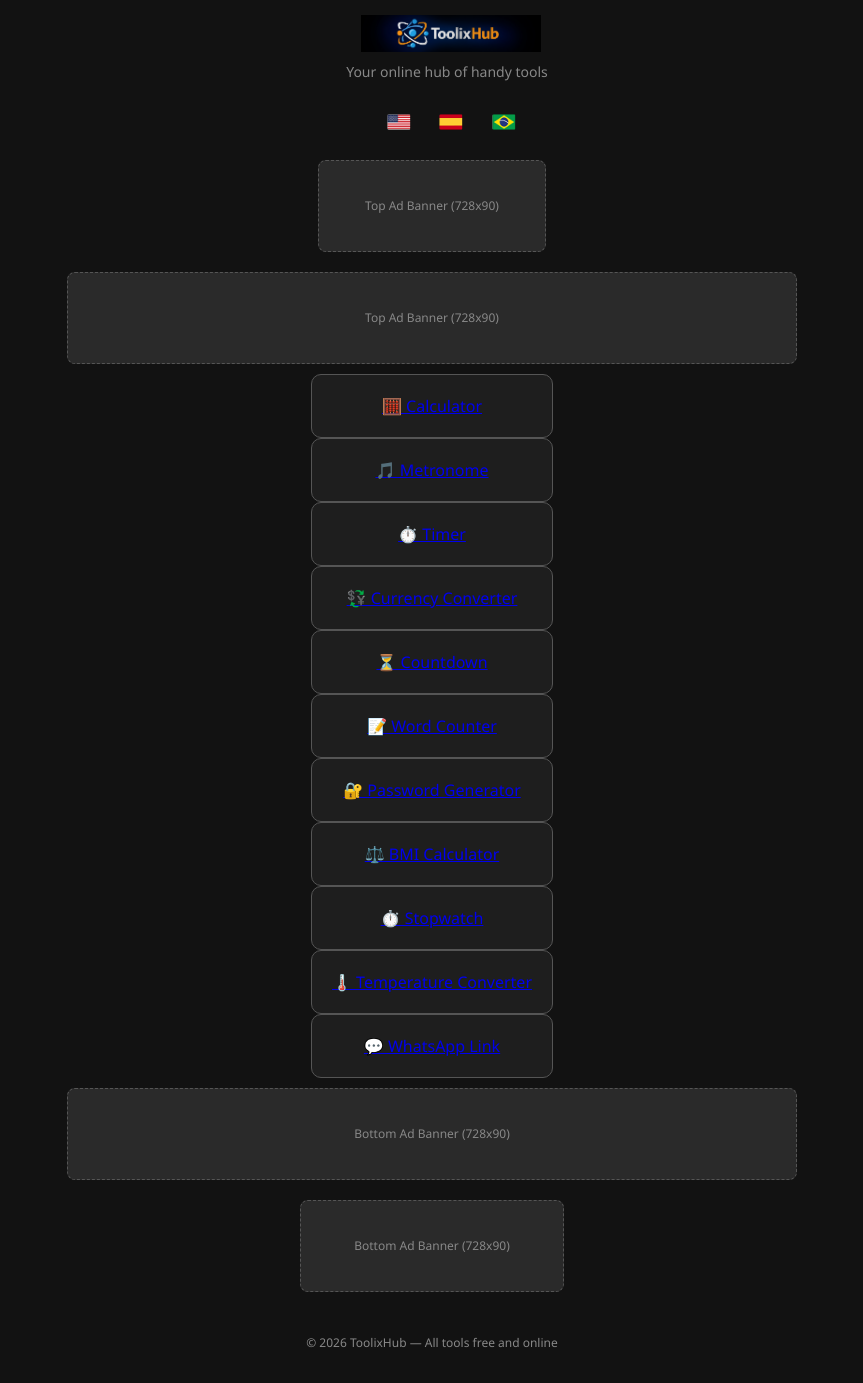
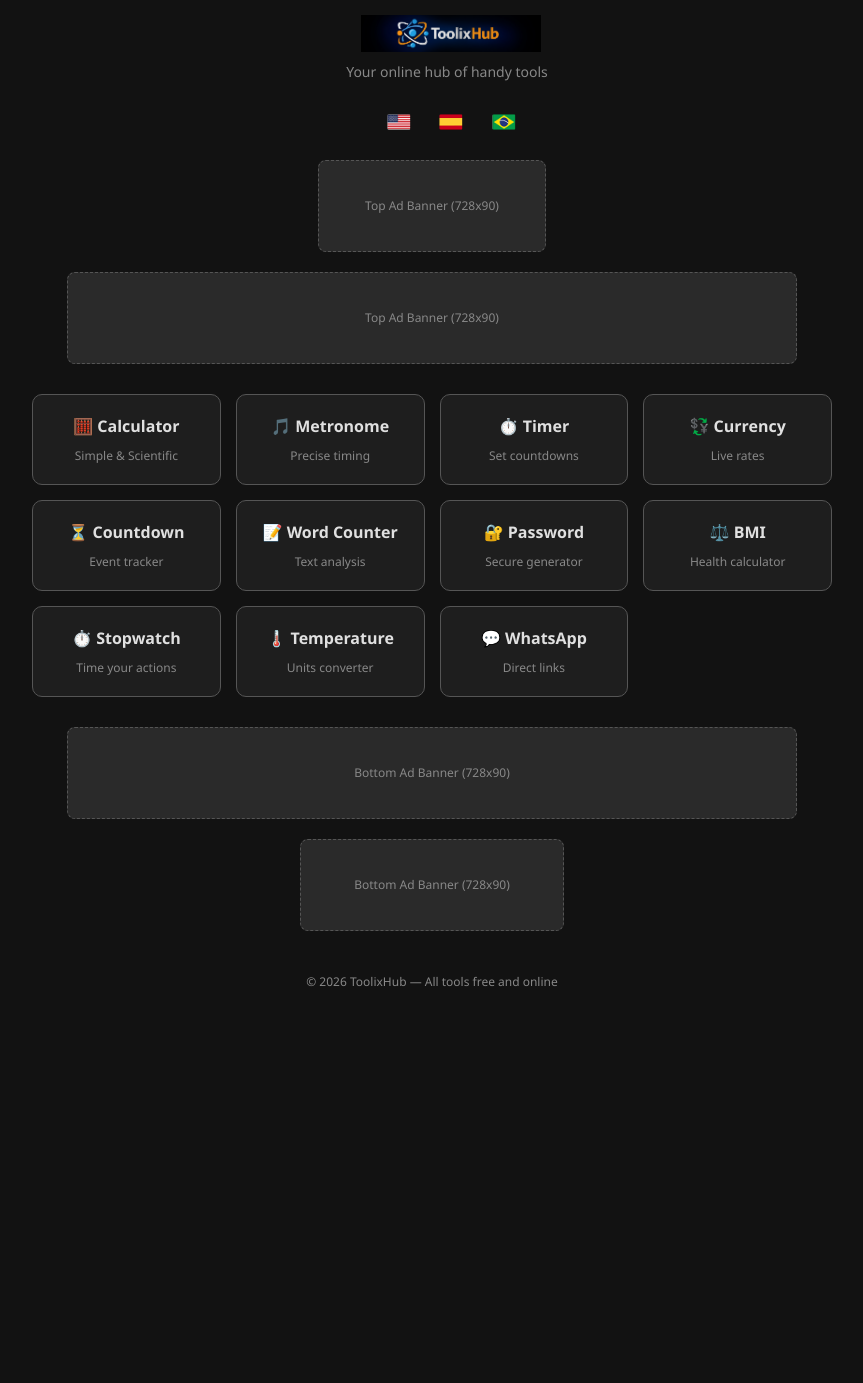
Before and after one commit to toolixhub-app/toolixhub, a Jekyll site: the page index.html, which Jekyll copies as it is, in a window 1280 px wide. Shown: the whole page, without its empty margins (208-1071 px from the left). Built offline with Jekyll 4.4.1, drawn with Linux system fonts in a browser that asks for light colours; after the commit the page ends 1022 px from its top, so only the background shows below that.

Commit message:
Update index.html

```diff
--- a/index.html
+++ b/index.html
@@ -12,40 +12,51 @@
 
     <div class="ad-space">Top Ad Banner (728x90)</div>
 
-    <main>
-        <div class="tool-card">
-          <a href="calculator.html">🧮 Calculator</a>
-        </div>
-        <div class="tool-card">
-          <a href="metronome.html">🎵 Metronome</a>
-        </div>
-        <div class="tool-card">
-          <a href="timer.html">⏱️ Timer</a>
-        </div>
-        <div class="tool-card">
-          <a href="currency.html">💱 Currency Converter</a>
-        </div>
-        <div class="tool-card">
-          <a href="countdown.html">⏳ Countdown</a>
-        </div>
-        <div class="tool-card">
-          <a href="wordcounter.html">📝 Word Counter</a>
-        </div>
-        <div class="tool-card">
-          <a href="password.html">🔐 Password Generator</a>
-        </div>
-        <div class="tool-card">
-          <a href="bmi.html">⚖️ BMI Calculator</a>
-        </div>
-        <div class="tool-card">
-          <a href="stopwatch.html">⏱️ Stopwatch</a>
-        </div>
-        <div class="tool-card">
-          <a href="temperature.html">🌡️ Temperature Converter</a>
-        </div>
-        <div class="tool-card">
-          <a href="whatsapp.html">💬 WhatsApp Link</a>
-        </div>
+    <main class="home-container">
+        <a href="calculator.html" class="tool-card">
+            <h3>🧮 Calculator</h3>
+            <p>Simple & Scientific</p>
+        </a>
+        <a href="metronome.html" class="tool-card">
+            <h3>🎵 Metronome</h3>
+            <p>Precise timing</p>
+        </a>
+        <a href="timer.html" class="tool-card">
+            <h3>⏱️ Timer</h3>
+            <p>Set countdowns</p>
+        </a>
+        <a href="currency.html" class="tool-card">
+            <h3>💱 Currency</h3>
+            <p>Live rates</p>
+        </a>
+        <a href="countdown.html" class="tool-card">
+            <h3>⏳ Countdown</h3>
+            <p>Event tracker</p>
+        </a>
+        <a href="wordcounter.html" class="tool-card">
+            <h3>📝 Word Counter</h3>
+            <p>Text analysis</p>
+        </a>
+        <a href="password.html" class="tool-card">
+            <h3>🔐 Password</h3>
+            <p>Secure generator</p>
+        </a>
+        <a href="bmi.html" class="tool-card">
+            <h3>⚖️ BMI</h3>
+            <p>Health calculator</p>
+        </a>
+        <a href="stopwatch.html" class="tool-card">
+            <h3>⏱️ Stopwatch</h3>
+            <p>Time your actions</p>
+        </a>
+        <a href="temperature.html" class="tool-card">
+            <h3>🌡️ Temperature</h3>
+            <p>Units converter</p>
+        </a>
+        <a href="whatsapp.html" class="tool-card">
+            <h3>💬 WhatsApp</h3>
+            <p>Direct links</p>
+        </a>
     </main>
 
     <div class="ad-space">Bottom Ad Banner (728x90)</div>
```
